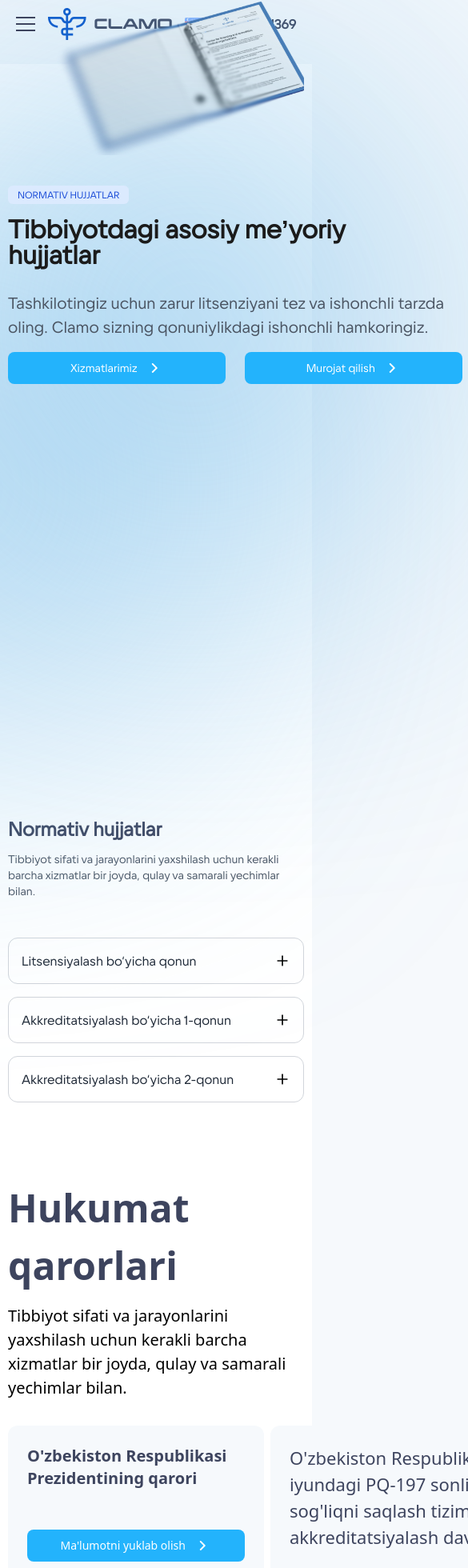
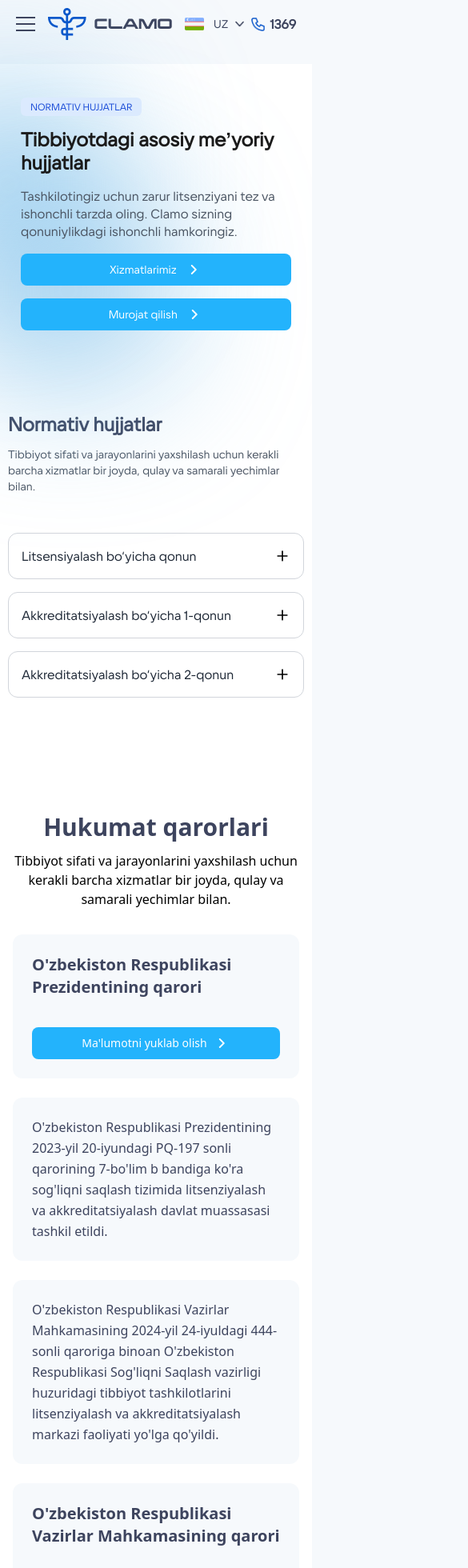
Before and after one commit to javohiryusupovv/Clamo-test, a Next.js app: page /regulatorydocuments in a window 390 px wide. Shown: the part 20-1980 px from the top of the page at 80% size, 585 px wide, since content can reach past the window. Built offline with nearby package versions, Linux system fonts and the light colour scheme.

Commit message:
Responsive Documents

```diff
--- a/src/app/page.tsx
+++ b/src/app/page.tsx
@@ -1,9 +1,12 @@
-import MainPage from '@/section/Main/Main';
+// import MainPage from '@/section/Main/Main';
+import RegulatoryDocuments from "@/app/regulatorydocuments/page"
+
 
 export default function Main() {
   return (
     <>
-      <MainPage/>
+      {/* <MainPage/> */}
+      <RegulatoryDocuments/>
     </>
   )
 }
--- a/src/app/regulatorydocuments/_components/government-decisions.tsx
+++ b/src/app/regulatorydocuments/_components/government-decisions.tsx
@@ -1,59 +1,143 @@
+// import React from 'react';
+// import WhiteDown from "@/assets/icons/whiteDown.png";
+// import Image from 'next/image';
+
+// const GovernmentDecisions: React.FC = () => {
+//     return (
+//         <div className="container font-sans bg-[white]">
+//             <div className="mb-8">
+//                 <h1 className="text-[48px] sm:text-3xl md:text-4xl font-bold text-[#3D445E] mb-3 text-start">Hukumat qarorlari</h1>
+//                 <p className="text-[20px] sm:text-base font-[500] text-[#012548CC]/80% md:max-w-full max-w-2xl text-start">
+//                     Tibbiyot sifati va jarayonlarini yaxshilash uchun kerakli barcha xizmatlar bir joyda, qulay va samarali yechimlar bilan.
+//                 </p>
+//             </div>
+//             <div className='text-[#3D445E] pb-8'>
+//                 <div className="flex gap-2">
+//                     {/* Decision 1: President's Decision */}
+//                     <div className="w-[480px] bg-[#F6F9FC] p-6 rounded-xl">
+//                         <div>
+//                             <h2 className="text-xl md:text-2xl font-semibold text-[#3D445E] mb-3">O&apos;zbekiston Respublikasi Prezidentining qarori</h2>
+//                         </div>
+//                         <button className="w-[272px] h-[40px] flex items-center justify-center gap-[11.5px] bg-[#23B3FC] rounded-lg text-sm font-medium  leading-[130%] mt-[50px] text-[white]">
+//                             Ma&apos;lumotni yuklab olish <Image src={WhiteDown} alt="down strelka" />
+//                         </button>
+//                     </div>
+//                     <div className="group w-[684px] hover:bg-[#4382E3] bg-[#F6F9FC] p-6 rounded-xl hover:cursor-pointer duration-300 transition-transform">
+//                         <p className='group-hover:text-white group-hover:cursor-pointer text-[22px] w-[601px] h-[141px] font-[500]'>O&apos;zbekiston Respublikasi Prezidentining 2023-yil 20-iyundagi PQ-197 sonli qarorining 7-bo&apos;lim b bandiga ko&apos;ra sog&apos;liqni saqlash tizimida litsenziyalash va akkreditatsiyalash davlat muassasasi tashkil etildi.
+
+//                         </p>
+//                     </div>
+//                 </div>
+//                 <div className='flex gap-6 mt-6'>
+//                     <div className="group w-[684px] hover:bg-[#4382E3] bg-[#F6F9FC] p-6 rounded-xl duration-300 transition-transform hover:cursor-pointer">
+//                         <p className="group-hover:text-white text-[22px] w-[601px] h-[141px] font-[500]">
+//                             O&apos;zbekiston Respublikasi Vazirlar Mahkamasining 2024-yil 24-iyuldagi 444-sonli qaroriga binoan O&apos;zbekiston Respublikasi Sog&apos;liqni Saqlash vazirligi huzuridagi tibbiyot tashkilotlarini litsenziyalash va akkreditatsiyalash markazi faoliyati yo&apos;lga qo&apos;yildi.
+//                         </p>
+//                     </div>
+//                     <div className="w-[480px] bg-[#F6F9FC] p-6 rounded-xl">
+//                         <div>
+//                             <h2 className="text-xl md:text-2xl font-semibold text-gray-800 mb-3">O&apos;bekiston Respublikasi Vazirlar Mahkamasining qarori</h2>
+//                         </div>
+//                         <button className="w-[272px] h-[40px] flex items-center justify-center gap-[11.5px] bg-[#23B3FC] rounded-lg text-sm font-medium text-white leading-[130%] mt-[50px]">
+//                             Ma&apos;lumotni yuklab olish <Image src={WhiteDown} alt="down strelka" />
+//                         </button>
+//                     </div>
+//                 </div>
+//                 <div className='gap-6 flex mt-6'>
+//                     <div className="w-[480px] bg-[#F6F9FC] rounded-xl p-6">
+//                         <div>
+//                             <h2 className="text-xl md:text-2xl font-semibold text-gray-800 mb-3">O&apos;zbekiston Respublikasi Sog&apos;liqni Saqlash Vaziring buyrug&apos;i</h2>
+//                         </div>
+//                         <button className="w-[272px] h-[40px] flex items-center justify-center gap-[11.5px] bg-[#23B3FC] rounded-lg text-sm font-medium text-white leading-[130%] mt-[50px]">
+//                             Ma&apos;lumotni yuklab olish <Image src={WhiteDown} alt="down strelka" />
+//                         </button>
+//                     </div>
+//                     <div className='group w-[684px] h-[220px] hover:bg-[#4382E3] bg-[#F6F9FC] p-6 rounded-lg hover:cursor-pointer'>
+//                         <p className="group-hover:text-white group-hover:cursor-pointer text-[22px] w-[601px] h-[141px] font-[500]">
+//                             O&apos;zbekiston Respublikasi Sog&apos;liqni Saqlash vazirining 2024-yil 04-oktabrdagi 311-sonli qaroriga binoan O&apos;zbekiston Respublikasi Sog&apos;liqni Saqlash vazirligi huzuridagi tibbiyot tashkilotlarini litsenziyalash va akkreditatsiyalash markazini faoliyatini tashkil etish chora-tadbirilari to&apos;g&apos;risidagi...
+//                         </p>
+//                     </div>
+//                 </div>
+//             </div>
+//         </div>
+//     );
+// };
+
+// export default GovernmentDecisions;
+
 import React from 'react';
 import WhiteDown from "@/assets/icons/whiteDown.png";
 import Image from 'next/image';
 
 const GovernmentDecisions: React.FC = () => {
     return (
-        <div className="container font-sans bg-[white]">
-            <div className="mb-8">
-                <h1 className="text-[48px] sm:text-3xl md:text-4xl font-bold text-[#3D445E] mb-3 text-start">Hukumat qarorlari</h1>
-                <p className="text-[20px] sm:text-base font-[500] text-[#012548CC]/80% md:max-w-full max-w-2xl text-start">
+        <div className="container mx-auto px-4 sm:px-6 lg:px-8 font-sans bg-[white]">
+            <div className="mb-8 mt-12 lg:mt-20"> {/* Added responsive top margin */}
+                {/* Responsive font size and text alignment */}
+                <h1 className="text-3xl sm:text-4xl md:text-5xl lg:text-[48px] font-bold text-[#3D445E] mb-3 text-center sm:text-start">
+                    Hukumat qarorlari
+                </h1>
+                {/* Responsive font size, max-width, and text alignment */}
+                <p className="text-base sm:text-lg lg:text-[20px] font-medium text-[#012548CC]/80% max-w-full md:max-w-3xl lg:max-w-4xl text-center sm:text-start mx-auto sm:mx-0">
                     Tibbiyot sifati va jarayonlarini yaxshilash uchun kerakli barcha xizmatlar bir joyda, qulay va samarali yechimlar bilan.
                 </p>
             </div>
             <div className='text-[#3D445E] pb-8'>
-                <div className="flex gap-2">
-                    {/* Decision 1: President's Decision */}
-                    <div className="w-[480px] bg-[#F6F9FC] p-6 rounded-xl">
+                {/* Responsive flex container: stacks columns on smaller screens, then arranges in rows */}
+                <div className="flex flex-col lg:flex-row gap-6 mb-6">
+                    {/* Decision 1: President's Decision - Responsive width */}
+                    <div className="w-full lg:w-1/2 xl:w-[480px] bg-[#F6F9FC] p-6 rounded-xl flex flex-col justify-between">
                         <div>
                             <h2 className="text-xl md:text-2xl font-semibold text-[#3D445E] mb-3">O&apos;zbekiston Respublikasi Prezidentining qarori</h2>
                         </div>
-                        <button className="w-[272px] h-[40px] flex items-center justify-center gap-[11.5px] bg-[#23B3FC] rounded-lg text-sm font-medium  leading-[130%] mt-[50px] text-[white]">
+                        {/* Responsive button width and margin-top */}
+                        <button className="w-full sm:w-[272px] h-10 flex items-center justify-center gap-2 bg-[#23B3FC] rounded-lg text-sm font-medium leading-tight mt-6 sm:mt-8 lg:mt-12 text-white mx-auto lg:mx-0">
                             Ma&apos;lumotni yuklab olish <Image src={WhiteDown} alt="down strelka" />
                         </button>
                     </div>
-                    <div className="group w-[684px] hover:bg-[#4382E3] bg-[#F6F9FC] p-6 rounded-xl hover:cursor-pointer duration-300 transition-transform">
-                        <p className='group-hover:text-white group-hover:cursor-pointer text-[22px] w-[601px] h-[141px] font-[500]'>O&apos;zbekiston Respublikasi Prezidentining 2023-yil 20-iyundagi PQ-197 sonli qarorining 7-bo&apos;lim b bandiga ko&apos;ra sog&apos;liqni saqlash tizimida litsenziyalash va akkreditatsiyalash davlat muassasasi tashkil etildi.
-
+                    {/* Decision 1 Description - Responsive width and text size, removed fixed height */}
+                    <div className="group w-full lg:w-1/2 xl:w-[684px] hover:bg-[#4382E3] bg-[#F6F9FC] p-6 rounded-xl hover:cursor-pointer duration-300 transition-transform flex items-center">
+                        <p className='group-hover:text-white group-hover:cursor-pointer text-base sm:text-lg md:text-xl lg:text-[22px] font-medium leading-relaxed w-full'>
+                            O&apos;zbekiston Respublikasi Prezidentining 2023-yil 20-iyundagi PQ-197 sonli qarorining 7-bo&apos;lim b bandiga ko&apos;ra sog&apos;liqni saqlash tizimida litsenziyalash va akkreditatsiyalash davlat muassasasi tashkil etildi.
                         </p>
                     </div>
                 </div>
-                <div className='flex gap-6 mt-6'>
-                    <div className="group w-[684px] hover:bg-[#4382E3] bg-[#F6F9FC] p-6 rounded-xl duration-300 transition-transform hover:cursor-pointer">
-                        <p className="group-hover:text-white text-[22px] w-[601px] h-[141px] font-[500]">
+
+                {/* Second row of decisions - Responsive flex container */}
+                <div className='flex flex-col lg:flex-row gap-6 mt-6'>
+                    {/* Decision 2 Description - Responsive width and text size */}
+                    <div className="group w-full lg:w-1/2 xl:w-[684px] hover:bg-[#4382E3] bg-[#F6F9FC] p-6 rounded-xl duration-300 transition-transform hover:cursor-pointer flex items-center">
+                        <p className="group-hover:text-white text-base sm:text-lg md:text-xl lg:text-[22px] font-medium leading-relaxed w-full">
                             O&apos;zbekiston Respublikasi Vazirlar Mahkamasining 2024-yil 24-iyuldagi 444-sonli qaroriga binoan O&apos;zbekiston Respublikasi Sog&apos;liqni Saqlash vazirligi huzuridagi tibbiyot tashkilotlarini litsenziyalash va akkreditatsiyalash markazi faoliyati yo&apos;lga qo&apos;yildi.
                         </p>
                     </div>
-                    <div className="w-[480px] bg-[#F6F9FC] p-6 rounded-xl">
+                    {/* Decision 2: Cabinet of Ministers - Responsive width */}
+                    <div className="w-full lg:w-1/2 xl:w-[480px] bg-[#F6F9FC] p-6 rounded-xl flex flex-col justify-between">
                         <div>
-                            <h2 className="text-xl md:text-2xl font-semibold text-gray-800 mb-3">O&apos;bekiston Respublikasi Vazirlar Mahkamasining qarori</h2>
+                            <h2 className="text-xl md:text-2xl font-semibold text-[#3D445E] mb-3">O&apos;zbekiston Respublikasi Vazirlar Mahkamasining qarori</h2>
                         </div>
-                        <button className="w-[272px] h-[40px] flex items-center justify-center gap-[11.5px] bg-[#23B3FC] rounded-lg text-sm font-medium text-white leading-[130%] mt-[50px]">
+                        {/* Responsive button width and margin-top */}
+                        <button className="w-full sm:w-[272px] h-10 flex items-center justify-center gap-2 bg-[#23B3FC] rounded-lg text-sm font-medium text-white leading-tight mt-6 sm:mt-8 lg:mt-12 mx-auto lg:mx-0">
                             Ma&apos;lumotni yuklab olish <Image src={WhiteDown} alt="down strelka" />
                         </button>
                     </div>
                 </div>
-                <div className='gap-6 flex mt-6'>
-                    <div className="w-[480px] bg-[#F6F9FC] rounded-xl p-6">
+
+                {/* Third row of decisions - Responsive flex container */}
+                <div className='flex flex-col lg:flex-row gap-6 mt-6'>
+                    {/* Decision 3: Minister's Order - Responsive width */}
+                    <div className="w-full lg:w-1/2 xl:w-[480px] bg-[#F6F9FC] rounded-xl p-6 flex flex-col justify-between">
                         <div>
-                            <h2 className="text-xl md:text-2xl font-semibold text-gray-800 mb-3">O&apos;zbekiston Respublikasi Sog&apos;liqni Saqlash Vaziring buyrug&apos;i</h2>
+                            <h2 className="text-xl md:text-2xl font-semibold text-[#3D445E] mb-3">O&apos;zbekiston Respublikasi Sog&apos;liqni Saqlash Vaziring buyrug&apos;i</h2>
                         </div>
-                        <button className="w-[272px] h-[40px] flex items-center justify-center gap-[11.5px] bg-[#23B3FC] rounded-lg text-sm font-medium text-white leading-[130%] mt-[50px]">
+                        {/* Responsive button width and margin-top */}
+                        <button className="w-full sm:w-[272px] h-10 flex items-center justify-center gap-2 bg-[#23B3FC] rounded-lg text-sm font-medium text-white leading-tight mt-6 sm:mt-8 lg:mt-12 mx-auto lg:mx-0">
                             Ma&apos;lumotni yuklab olish <Image src={WhiteDown} alt="down strelka" />
                         </button>
                     </div>
-                    <div className='group w-[684px] h-[220px] hover:bg-[#4382E3] bg-[#F6F9FC] p-6 rounded-lg hover:cursor-pointer'>
-                        <p className="group-hover:text-white group-hover:cursor-pointer text-[22px] w-[601px] h-[141px] font-[500]">
+                    {/* Decision 3 Description - Responsive width and text size, removed fixed height */}
+                    <div className='group w-full lg:w-1/2 xl:w-[684px] hover:bg-[#4382E3] bg-[#F6F9FC] p-6 rounded-xl hover:cursor-pointer flex items-center'>
+                        <p className="group-hover:text-white group-hover:cursor-pointer text-base sm:text-lg md:text-xl lg:text-[22px] font-medium leading-relaxed w-full">
                             O&apos;zbekiston Respublikasi Sog&apos;liqni Saqlash vazirining 2024-yil 04-oktabrdagi 311-sonli qaroriga binoan O&apos;zbekiston Respublikasi Sog&apos;liqni Saqlash vazirligi huzuridagi tibbiyot tashkilotlarini litsenziyalash va akkreditatsiyalash markazini faoliyatini tashkil etish chora-tadbirilari to&apos;g&apos;risidagi...
                         </p>
                     </div>
--- a/src/app/regulatorydocuments/page.tsx
+++ b/src/app/regulatorydocuments/page.tsx
@@ -9,29 +9,30 @@ import CenterRegulations from './_components/CenterRegulations';
 export default function NormativeDocuments() {
     return (
         <div className="bg-white w-full">
-            <div className='min-h-screen container'>
-                <section className="internationalparent flex items-center justify-between relative max-h-screen">
+            <div className='min-h-[40vh] lg:min-h-[70vh] md:min-h-[70vh] container'>
+                <section className="internationalparent flex items-center justify-between relative max-h-[50vh] lg:max-h-[50vh]">
                     {/* Text qismi */}
-                    <div className="z-9999999 max-w-xl space-y-4 mt-[150px]">
-                        <span className="text-xs bg-blue-100 text-blue-700 py-1 px-3 rounded-[6px]">                        NORMATIV HUJJATLAR
+                    <div className="z-9999999 max-w-full md:max-w-xl space-y-4 mt-10 md:mt-[150px] px-4 md:px-0">
+                        <span className="text-xs bg-blue-100 text-blue-700 py-1 px-3 rounded-[6px]">
+                            NORMATIV HUJJATLAR
                         </span>
-                        <h2 className=" w-[500px] h-[78px] font-[600] text-[32px] leading-[100%] text-[#1B1B1B]">
+                        <h2 className="w-full md:w-[500px] h-auto md:h-[78px] font-[600] text-[24px] md:text-[32px] leading-[120%] md:leading-[100%] text-[#1B1B1B]">
                             Tibbiyotdagi asosiy meʼyoriy hujjatlar
                         </h2>
-                        <p className="text-gray-600 text-[20px] leaading-[140%]">
+                        <p className="text-gray-600 text-[16px] md:text-[20px] leading-[140%]">
                             Tashkilotingiz uchun zarur litsenziyani tez va ishonchli tarzda oling. Clamo sizning qonuniylikdagi ishonchli hamkoringiz.
                         </p>
-                        <div className="flex">
-                            <button className="w-[272px] h-[40px] flex items-center justify-center gap-[11.5px] bg-[#23B3FC] rounded-lg text-sm font-medium text-white leading-[130%]">
+                        <div className="flex flex-col md:flex-row gap-4 md:gap-6">
+                            <button className="w-full md:w-[272px] h-[40px] flex items-center justify-center gap-[11.5px] bg-[#23B3FC] rounded-lg text-sm font-medium text-white leading-[130%]">
                                 Xizmatlarimiz <Image src={WhiteDown} alt="down strelka" />
                             </button>
-                            <button className="w-[272px] h-[40px] ml-6 flex items-center justify-center gap-[11.5px] bg-[#23B3FC] rounded-lg text-sm font-medium text-white leading-[130%]">
+                            <button className="w-full md:w-[272px] h-[40px] flex items-center justify-center gap-[11.5px] bg-[#23B3FC] rounded-lg text-sm font-medium text-white leading-[130%]">
                                 Murojat qilish <Image src={WhiteDown} alt="down strelka" />
                             </button>
                         </div>
                     </div>
                     {/* Rasm qismi */}
-                    <div className="absolute right-0 -top-28 -z-10">
+                    <div className="absolute right-0 -top-24 -z-10 hidden xl:block">
                         <div className="relative">
                             <Image
                                 src={Folder} // Rasmni public papkaga joylashtiring
@@ -44,9 +45,9 @@ export default function NormativeDocuments() {
                     </div>
                 </section>
             </div>
-            <NormativeAccordion/>
+            <NormativeAccordion />
             <GovernmentDecisionsPage />
-            <CenterRegulations/>
+            <CenterRegulations />
         </div>
     );
 }
--- a/src/components/navbar.tsx
+++ b/src/components/navbar.tsx
@@ -26,7 +26,7 @@ export default function Navbar() {
   };
 
   return (
-    <div className="container px-5 md:px-0">
+    <div className="container px-5 md:px-0 z-99999999999 relative">
       <nav className="flex items-center justify-between py-[30px] flex-wrap relative">
         {/* Hamburger Button */}
         <button
@@ -121,7 +121,7 @@ export default function Navbar() {
                   }}
                 >
                   <li className="text-sm font-medium text-[#3D445E] py-2 px-4 hover:bg-gray-100">
-                    Sovg'a
+                    Sovg&apos;a
                   </li>
                 </Link>
               </ul>
@@ -136,7 +136,7 @@ export default function Navbar() {
             Akkreditsiyalash
           </li>
           <li className="text-sm font-medium text-[#3D445E] py-2 lg:p-0 w-full lg:w-auto">
-            Bog'lanish
+            Bog&apos;lanish
           </li>
         </ul>
 
--- a/src/styles/documents.css
+++ b/src/styles/documents.css
@@ -1,22 +1,23 @@
-.internationalparent{
+.internationalparent {
     position: relative;
     left: 0;
     top: 0;
     z-index: 10;
-    &::before{
+
+    &::before {
         content: "";
         position: absolute;
-        top: 300px;
+        top: 200px;
         left: -300px;
         width: 460px;
         height: 460px;
         background-color: #6EB8E8;
         border-radius: 50%;
         filter: blur(200px);
-        z-index:-2;
+        z-index: -2;
     }
 
-    &::after{
+    &::after {
         content: "";
         position: absolute;
         bottom: -150px;
@@ -30,8 +31,43 @@
     }
 }
 
+@media (max-width: 768px) {
+    .internationalparent::before {
+        top: 100px;
+        left: -150px;
+        width: 300px;
+        height: 300px;
+        filter: blur(150px);
+    }
 
-.shape{
+    .internationalparent::after {
+        bottom: -100px;
+        left: -50px;
+        width: 300px;
+        height: 300px;
+        filter: blur(150px);
+    }
+}
+
+@media (max-width: 480px) {
+    .internationalparent::before {
+        top: 50px;
+        left: -100px;
+        width: 200px;
+        height: 200px;
+        filter: blur(100px);
+    }
+
+    .internationalparent::after {
+        bottom: -50px;
+        left: -25px;
+        width: 200px;
+        height: 200px;
+        filter: blur(100px);
+    }
+}
+
+.shape {
     content: "";
     position: absolute;
     bottom: -80px;
@@ -41,5 +77,6 @@
     background-color: #F6F9FC;
     filter: blur(30px);
     z-index: 99999;
-  }
-  /*Shadow ya'ni 1-sahifani 2-sahifaga ulashda alohida bulib qolmasligi uchun*/
+}
+
+/*Shadow ya'ni 1-sahifani 2-sahifaga ulashda alohida bulib qolmasligi uchun*/
```
